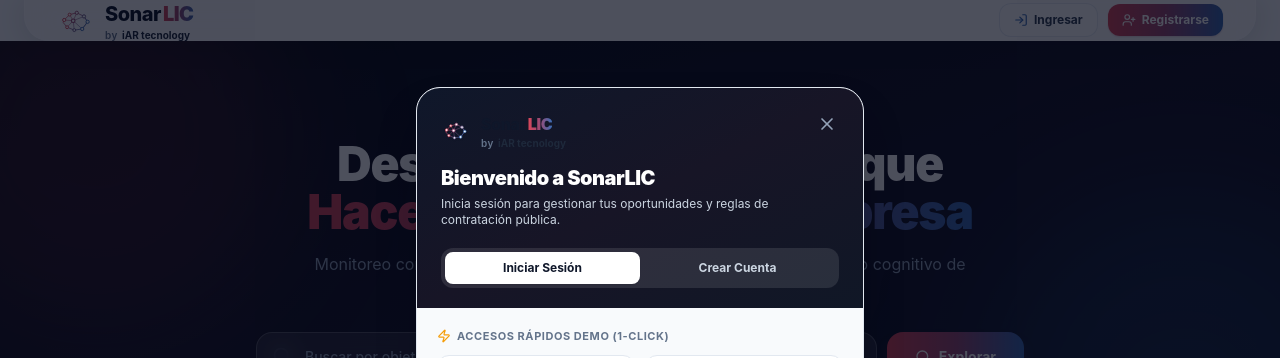
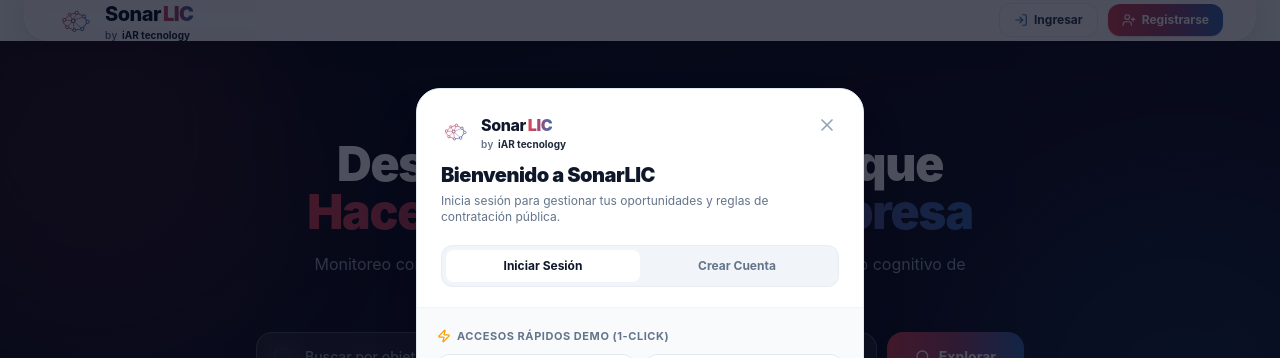
Before and after one commit to iartecnology/sonarlic, a Next.js app in the folder frontend/: page / in a window 1280 px wide. Both pictures are taken after a click on the button "Ingresar". Shown: the top 358 px of the page. Built offline with nearby package versions, Linux system fonts and the light colour scheme; no server answers.

Commit message:
style(auth): rediseño claro de AuthModal con fondo blanco y soporte de variantes en SonarLogo

```diff
--- a/frontend/src/components/AuthModal.tsx
+++ b/frontend/src/components/AuthModal.tsx
@@ -115,28 +115,28 @@
           <X className="w-5 h-5" />
         </button>
 
-        {/* Encabezado con Identidad iAR */}
-        <div className="p-6 pb-5 bg-gradient-to-br from-slate-900 via-[#171526] to-[#101726] text-white">
-          <div className="mb-4">
-            <SonarLogo size="sm" />
+        {/* Encabezado con Identidad iAR estilo Claro Homologado a Página Principal */}
+        <div className="p-6 pb-5 bg-white border-b border-slate-100">
+          <div className="mb-3">
+            <SonarLogo size="sm" isDark={false} />
           </div>
-          <h2 className="text-xl font-black tracking-tight">
+          <h2 className="text-xl font-black text-slate-900 tracking-tight">
             {tab === 'login' ? 'Bienvenido a SonarLIC' : 'Registra tu Empresa'}
           </h2>
-          <p className="text-xs text-slate-300 mt-1">
+          <p className="text-xs text-slate-500 mt-1">
             {tab === 'login'
               ? 'Inicia sesión para gestionar tus oportunidades y reglas de contratación pública.'
               : 'Empieza a recibir y cruzar licitaciones del SECOP a la medida de tu negocio.'}
           </p>
 
-          {/* Selector de Pestañas: Login vs Registro */}
-          <div className="grid grid-cols-2 bg-white/10 p-1 rounded-xl mt-5 text-xs font-bold">
+          {/* Selector de Pestañas: Login vs Registro con estilo claro idéntico al sitio */}
+          <div className="grid grid-cols-2 bg-slate-100 p-1 rounded-xl mt-5 text-xs font-bold border border-slate-200/60">
             <button
               onClick={() => setTab('login')}
               className={`py-2 rounded-lg transition-all ${
                 tab === 'login'
-                  ? 'bg-white text-slate-900 shadow-sm'
-                  : 'text-slate-300 hover:text-white'
+                  ? 'bg-white text-slate-900 shadow-xs'
+                  : 'text-slate-500 hover:text-slate-900'
               }`}
             >
               Iniciar Sesión
@@ -145,8 +145,8 @@
               onClick={() => setTab('register')}
               className={`py-2 rounded-lg transition-all ${
                 tab === 'register'
-                  ? 'bg-white text-slate-900 shadow-sm'
-                  : 'text-slate-300 hover:text-white'
+                  ? 'bg-white text-slate-900 shadow-xs'
+                  : 'text-slate-500 hover:text-slate-900'
               }`}
             >
               Crear Cuenta
--- a/frontend/src/components/SonarLogo.tsx
+++ b/frontend/src/components/SonarLogo.tsx
@@ -4,12 +4,14 @@
   className?: string;
   size?: 'sm' | 'md' | 'lg';
   showSubtitle?: boolean;
+  isDark?: boolean;
 }
 
 export const SonarLogo: React.FC<SonarLogoProps> = ({
   className = '',
   size = 'md',
   showSubtitle = true,
+  isDark = false,
 }) => {
   const iconSizes = {
     sm: 'w-7 h-7',
@@ -79,15 +81,15 @@
       {/* Logotipo Tipográfico: SonarLIC iAR tecnology */}
       <div className="flex flex-col leading-none">
         <div className={`font-extrabold tracking-tight ${textSizes[size]}`}>
-          <span className="text-slate-900">Sonar</span>
+          <span className={isDark ? "text-white" : "text-slate-900"}>Sonar</span>
           <span className="bg-gradient-to-r from-[#D9465A] via-[#9B4B75] to-[#3B6DB5] bg-clip-text text-transparent font-black ml-0.5">
             LIC
           </span>
         </div>
         {showSubtitle && (
-          <span className="text-[10px] font-semibold text-slate-500 tracking-wider flex items-center gap-1 mt-0.5">
+          <span className={`text-[10px] font-semibold tracking-wider flex items-center gap-1 mt-0.5 ${isDark ? "text-slate-400" : "text-slate-500"}`}>
             <span>by</span>
-            <span className="font-bold text-slate-800 tracking-normal">iAR tecnology</span>
+            <span className={`font-bold tracking-normal ${isDark ? "text-slate-200" : "text-slate-800"}`}>iAR tecnology</span>
           </span>
         )}
       </div>
```
